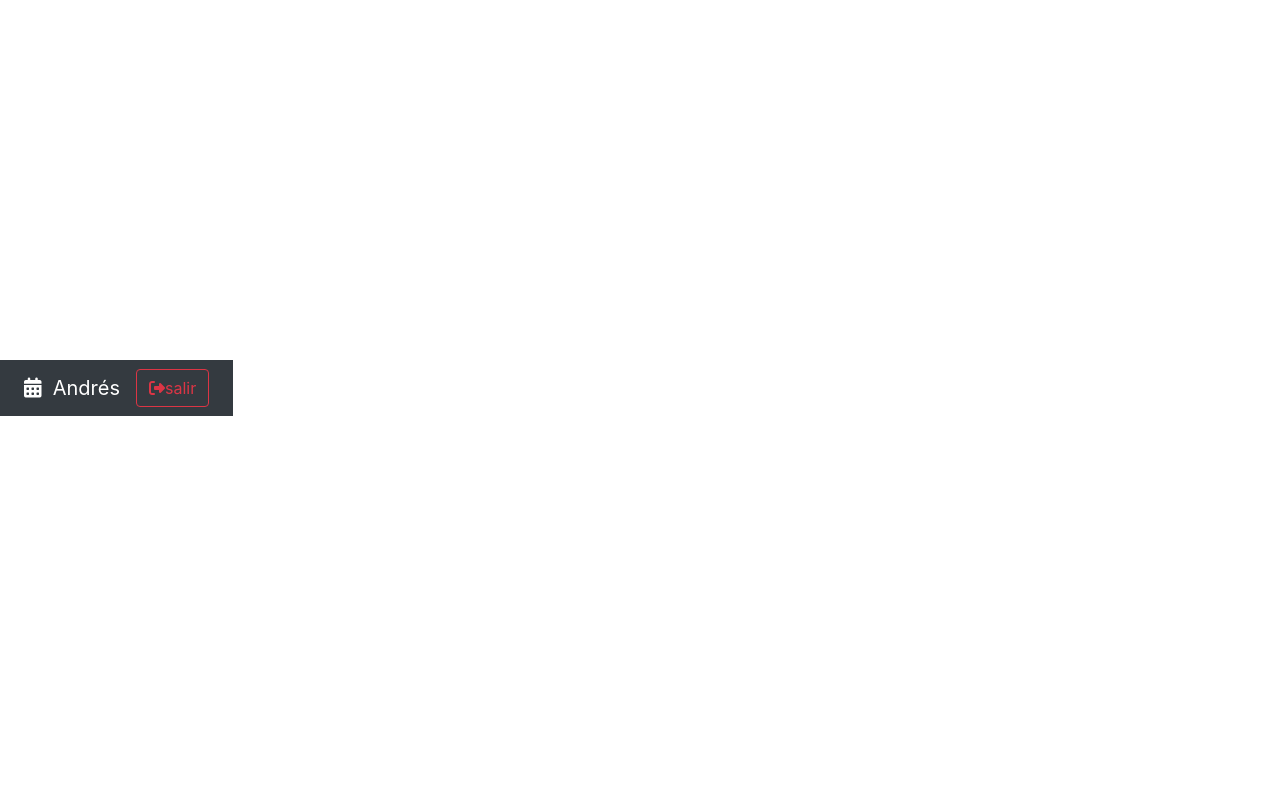
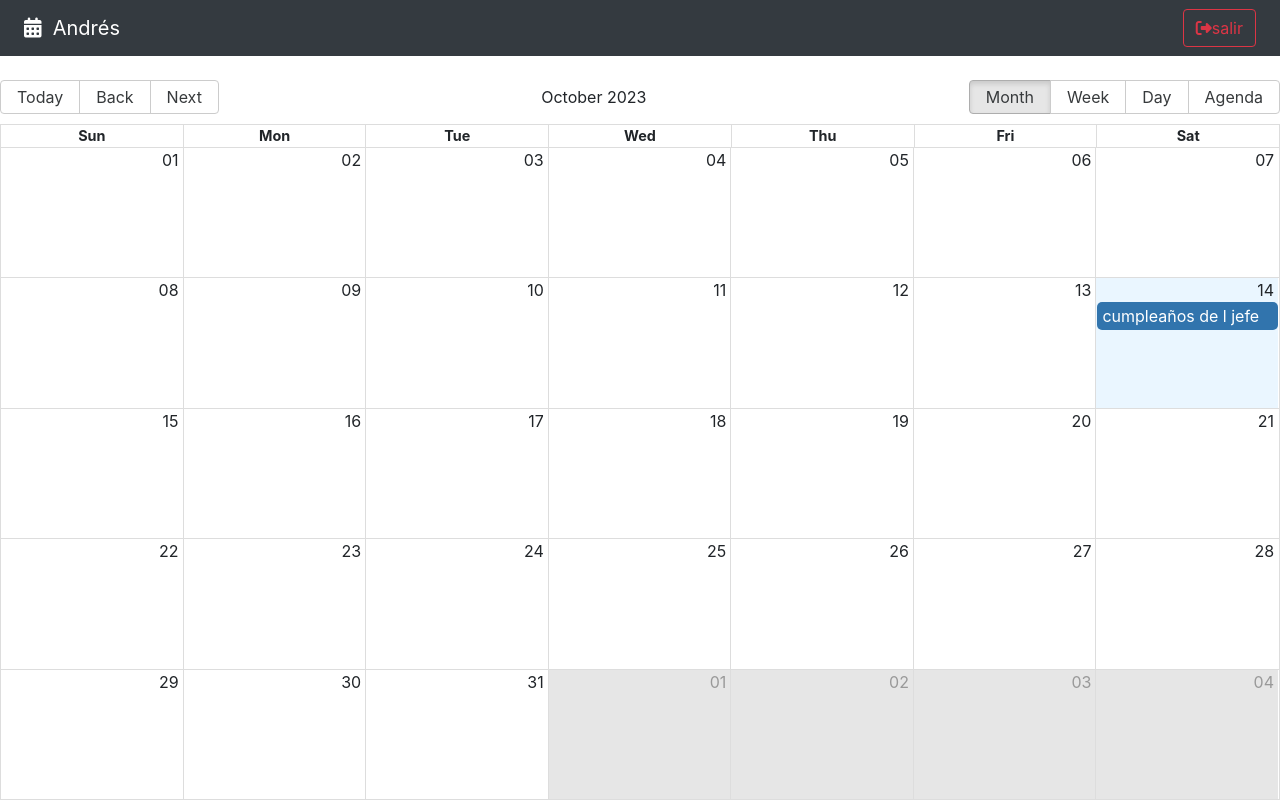
Before and after one commit to andrescolo2008/CalendarApp, a React (Vite) app: page / in a window 1280 px wide. Built offline with nearby package versions, Linux system fonts and the light colour scheme.

Commit message:
3. React Big Calendar

```diff
--- a/package.json
+++ b/package.json
@@ -10,7 +10,9 @@
     "preview": "vite preview"
   },
   "dependencies": {
+    "date-fns": "^2.30.0",
     "react": "^18.2.0",
+    "react-big-calendar": "^1.8.4",
     "react-dom": "^18.2.0",
     "react-router-dom": "^6.16.0"
   },
--- a/src/calendar/pages/CalendarPage.jsx
+++ b/src/calendar/pages/CalendarPage.jsx
@@ -1,10 +1,50 @@
+import { addHours,format,parse,startOfWeek,getDay } from 'date-fns'
 
-import { NavBar } from '../components/NavBar'
+import { Calendar, dateFnsLocalizer } from 'react-big-calendar'
+import 'react-big-calendar/lib/css/react-big-calendar.css'
+
+import enUS from 'date-fns/locale/en-US'
+
+import { NavBar } from '../'
+
+
+const locales = {
+  'en-US': enUS,
+}
+
+const localizer = dateFnsLocalizer({
+  format,
+  parse,
+  startOfWeek,
+  getDay,
+  locales,
+})
+
+const events =[{
+title:'cumpleaños de l jefe ',
+notes:' hay que comprar el pastel',
+start: new Date(),
+end:addHours(new Date(), 1 ),
+bgColor:'#fafafa',
+user:{
+  _id:'123',
+  name:'Andrés'
+}
+}]
 
 export const CalendarPage = () => {
   return (
     <>
   < NavBar />
+
+  <Calendar
+      localizer={localizer}
+      events={events}
+      startAccessor="start"
+      endAccessor="end"
+      style={{ height: '90vh' }}
+      // 'calc(100vh -80px)'
+    />
     </>
   )
 }
--- a/src/styles.css
+++ b/src/styles.css
@@ -1,10 +1,10 @@
-:root {
+/* :root {
   font-family: Inter, system-ui, Avenir, Helvetica, Arial, sans-serif;
   line-height: 1.5;
   font-weight: 400;
 
   color-scheme: light dark;
-  color: rgba(255, 255, 255, 0.87);
+  color: rgba(51, 199, 207, 0.87);
   background-color: #242424;
 
   font-synthesis: none;
@@ -27,8 +27,8 @@
   margin: 0;
   display: flex;
   place-items: center;
-  min-width: 320px;
-  min-height: 100vh;
+  min-width: 700px;
+  min-height: 300vh;
 }
 
 h1 {
@@ -58,7 +58,7 @@
 @media (prefers-color-scheme: light) {
   :root {
     color: #213547;
-    background-color: #ffffff;
+    background-color: #f4f3f3;
   }
   a:hover {
     color: #747bff;
@@ -66,4 +66,4 @@
   button {
     background-color: #f9f9f9;
   }
-}
+} */
```
Also changed, not shown: 1 other file (tests, documents, lock files or other folders).
